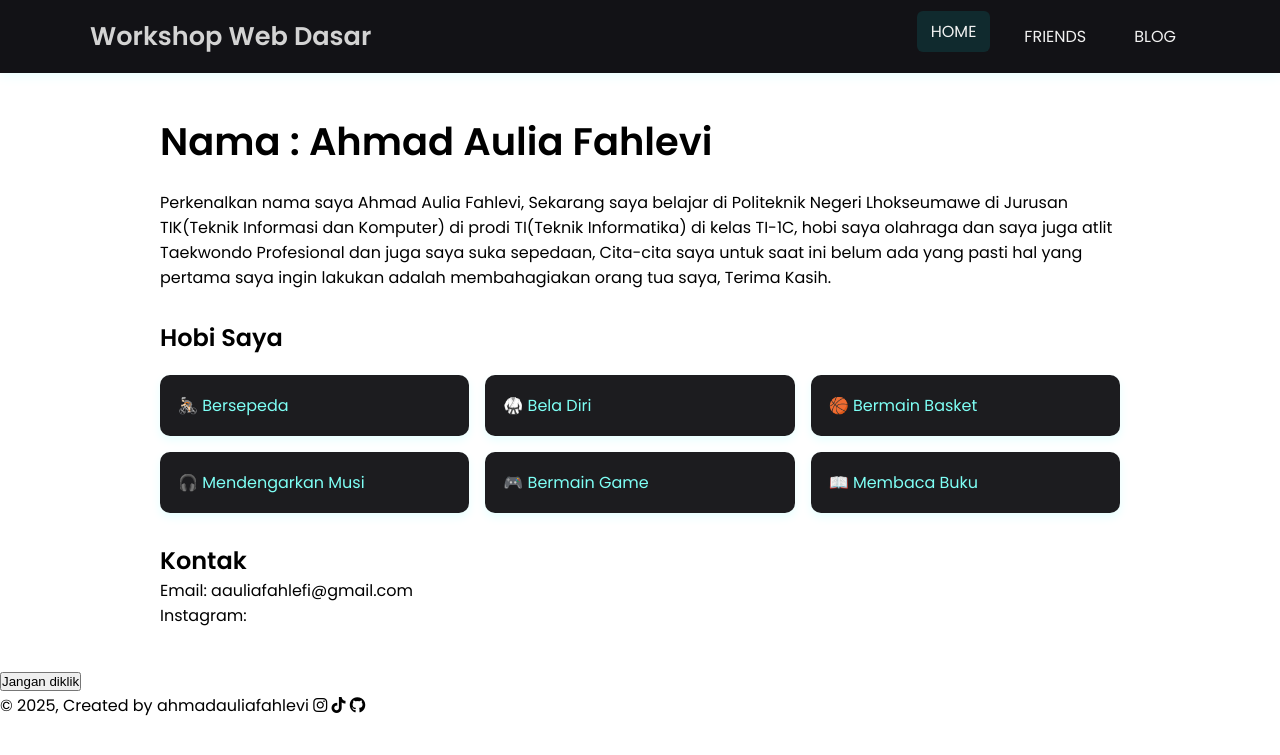
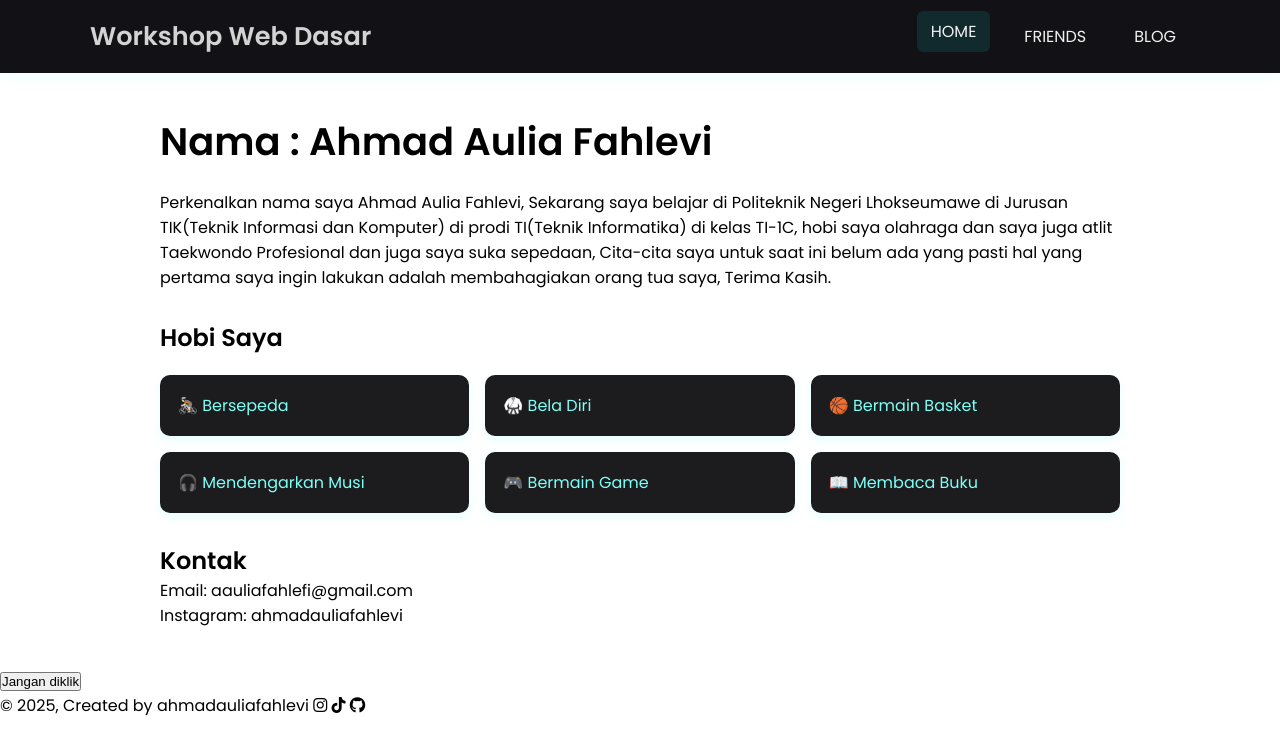
Before and after one commit to lepii1/lepii1.github.io, a Jekyll site: the page built from index.html, in a window 1280 px wide. Shown: the top 755 px of the page. Built offline with Jekyll 4.4.1, drawn with Linux system fonts in a browser that asks for light colours.

Commit message:
Update index.html

```diff
--- a/index.html
+++ b/index.html
@@ -25,7 +25,7 @@ title: Home
     <p>Email: <a href="aauliafahlefi@gmail.com">aauliafahlefi@gmail.com</a></p>
     <p>
         Instagram:
-        <a href=""></a>
+        <a href="https://www.instagram.com/ahmadauliafahlevi/">ahmadauliafahlevi</a>
     </p>
     </div>
     <button onclick="myFunction()">Jangan diklik</button>
```
